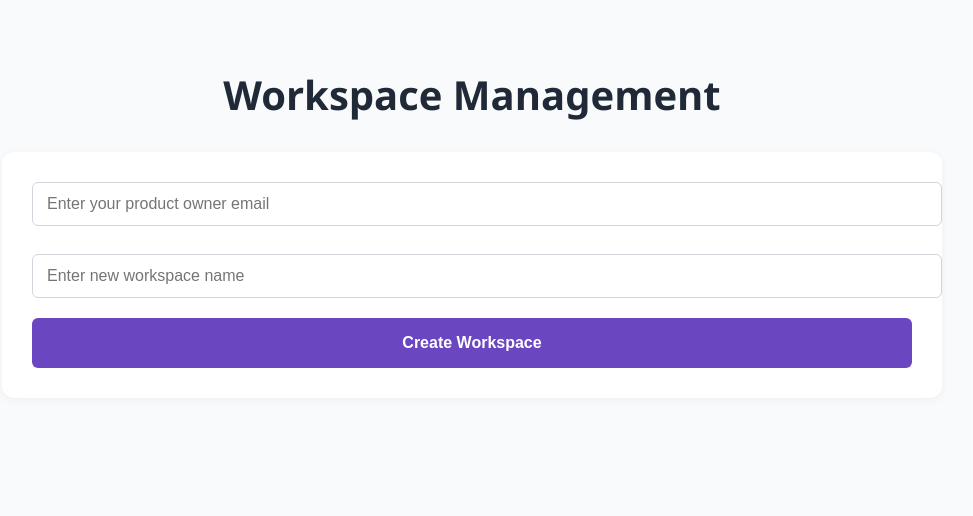
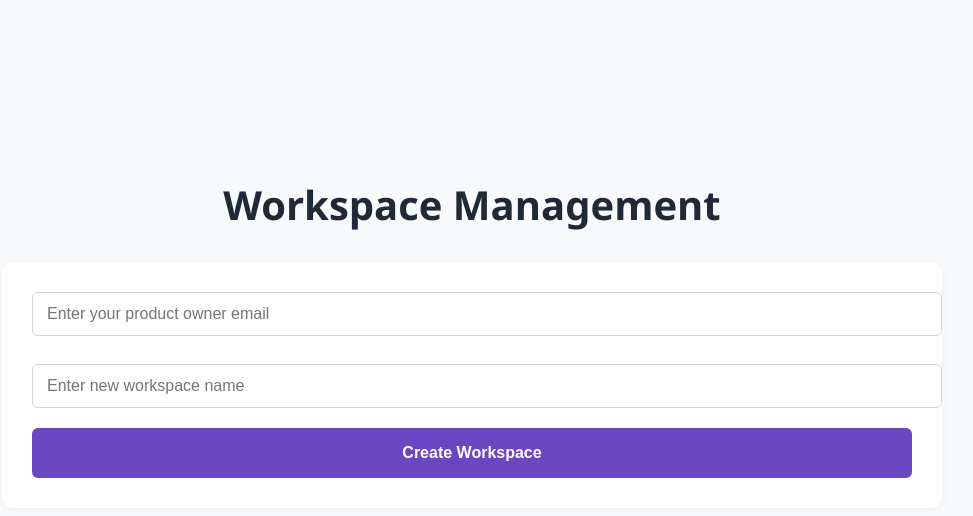
Before and after one commit to AmalFaisalkhann/scrum.ai, a React (Create React App) app: page /Workspace in a window 1280 px wide. Shown: the top 516 px of the page, without its empty margins (168-1141 px from the left). Built offline with nearby package versions, Linux system fonts and the light colour scheme.

Commit message:
Add Userroles screen and routing

```diff
--- a/src/Dashboard/Workspace.css
+++ b/src/Dashboard/Workspace.css
@@ -1,7 +1,7 @@
 .workspace-container {
   max-width: 1000px;
   margin: auto;
-  padding: 40px 30px;
+  padding: 150px 30px;
   font-family: 'Segoe UI', sans-serif;
   background-color: #f9fafb;
   min-height: 100vh;
```
